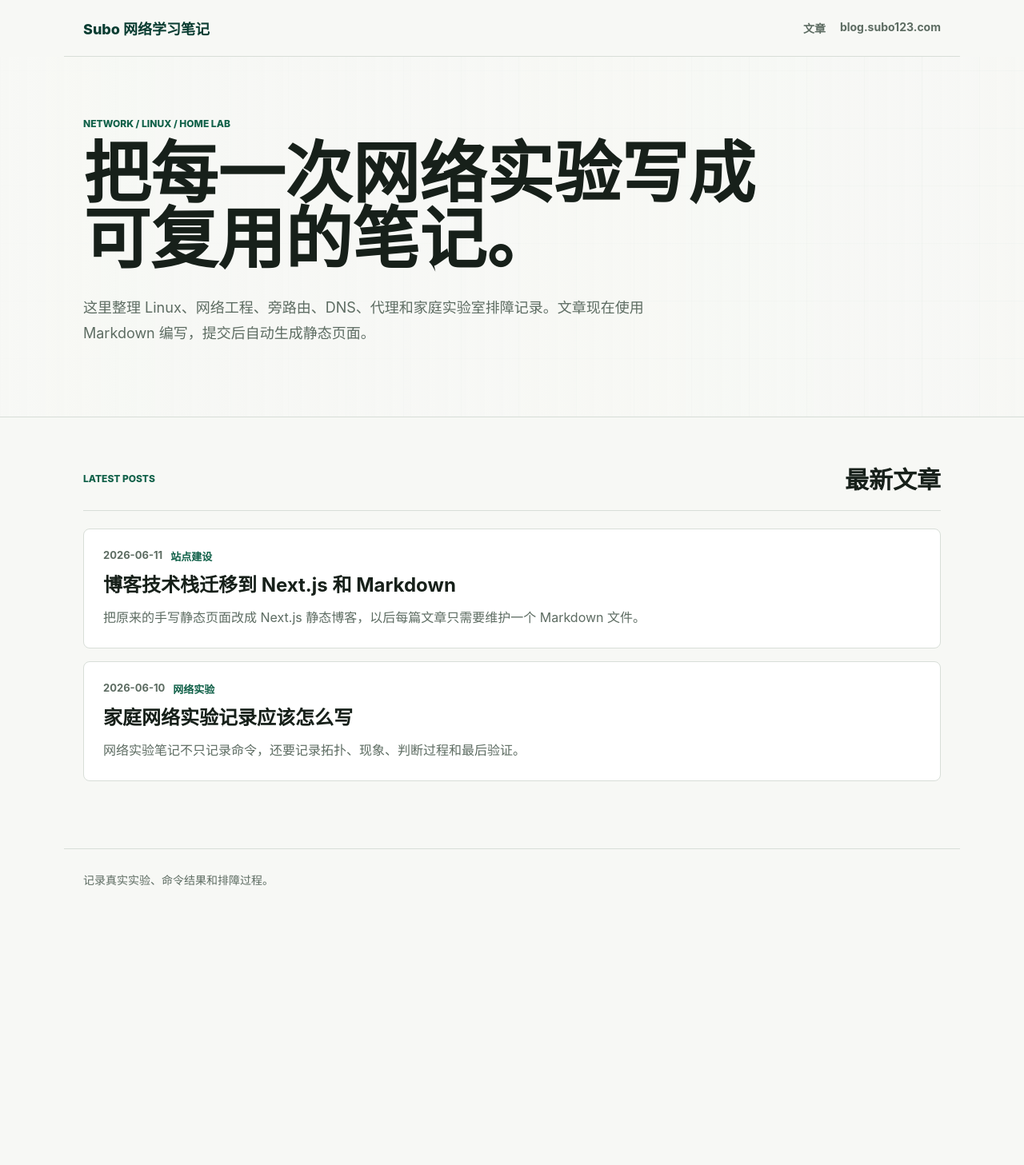
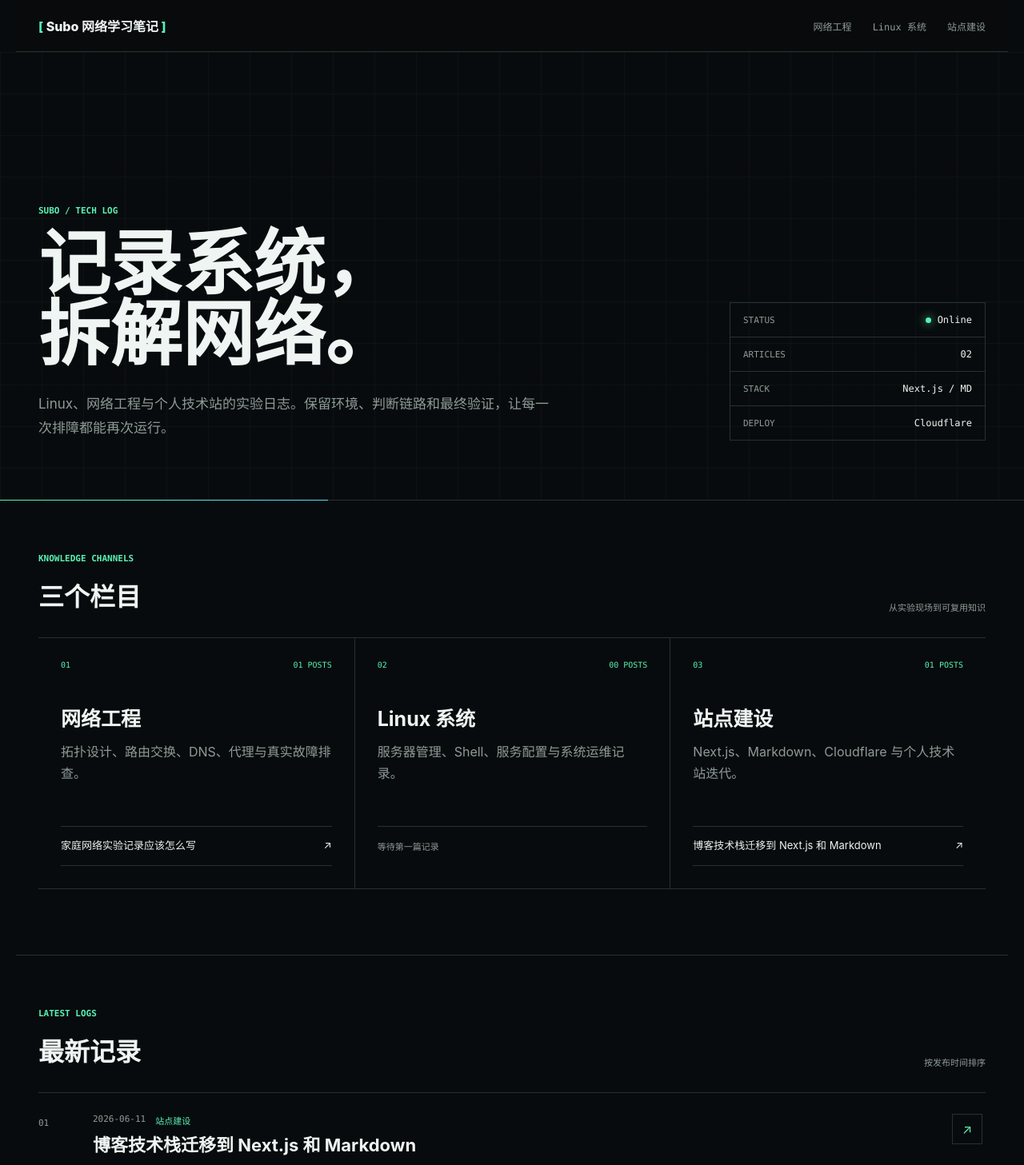
Before and after one commit to munk88/blog.subo123.com, a Next.js app: page / in a window 1280 px wide. Shown: the top 1457 px of the page at 80% size. Before the commit the page ends 1152 px from the top, so only its background shows below. Built offline with nearby package versions, Linux system fonts and the light colour scheme.

Commit message:
Redesign blog with three tech channels

```diff
--- a/app/globals.css
+++ b/app/globals.css
@@ -1,316 +1,161 @@
 :root {
-  --background: #f7f8f5;
-  --surface: #ffffff;
-  --surface-muted: #eef2ee;
-  --text: #17201a;
-  --muted: #5d6c62;
-  --line: #d8ded8;
-  --accent: #116149;
-  --accent-strong: #0a3d32;
-  --code-bg: #18221d;
-  --code-text: #edf7ef;
+  --background: #080b0d;
+  --surface: #0f1417;
+  --surface-raised: #151b1f;
+  --text: #eef5f2;
+  --muted: #8e9b96;
+  --line: #27312e;
+  --accent: #59f1b5;
+  --accent-cyan: #63d8ff;
+  --code-bg: #050708;
+  --code-text: #d9f7eb;
 }
 
-* {
-  box-sizing: border-box;
-}
+* { box-sizing: border-box; }
 
 html {
   background: var(--background);
   color: var(--text);
-  font-family:
-    Inter, ui-sans-serif, system-ui, -apple-system, BlinkMacSystemFont,
-    "Segoe UI", sans-serif;
+  font-family: Inter, ui-sans-serif, system-ui, -apple-system, BlinkMacSystemFont, "Segoe UI", sans-serif;
+  scroll-behavior: smooth;
 }
 
-body {
-  margin: 0;
-  min-height: 100vh;
-}
-
-a {
-  color: inherit;
-  text-decoration: none;
-}
+body { margin: 0; min-height: 100vh; }
+a { color: inherit; text-decoration: none; }
 
 .site-header {
   align-items: center;
+  background: rgba(8, 11, 13, 0.9);
   border-bottom: 1px solid var(--line);
   display: flex;
-  gap: 24px;
+  gap: 32px;
   justify-content: space-between;
   margin: 0 auto;
-  max-width: 1120px;
-  padding: 22px 24px;
+  max-width: 1240px;
+  padding: 20px 28px;
 }
 
-.brand {
-  color: var(--accent-strong);
-  font-size: 18px;
-  font-weight: 800;
-}
+.brand { font-size: 16px; font-weight: 800; }
+.brand::before { color: var(--accent); content: "[ "; }
+.brand::after { color: var(--accent); content: " ]"; }
 
-.site-header nav {
-  display: flex;
-  flex-wrap: wrap;
-  gap: 18px;
-  justify-content: flex-end;
-}
-
-.site-header nav a {
-  color: var(--muted);
-  font-size: 14px;
-  font-weight: 650;
-}
+.site-header nav { display: flex; flex-wrap: wrap; gap: 26px; justify-content: flex-end; }
+.site-header nav a { color: var(--muted); font-family: "SFMono-Regular", Consolas, monospace; font-size: 12px; }
+.site-header nav a:hover { color: var(--accent); }
 
 .hero {
   border-bottom: 1px solid var(--line);
   background:
-    linear-gradient(90deg, rgba(247, 248, 245, 0.96), rgba(247, 248, 245, 0.74)),
-    repeating-linear-gradient(
-      90deg,
-      rgba(17, 97, 73, 0.09) 0,
-      rgba(17, 97, 73, 0.09) 1px,
-      transparent 1px,
-      transparent 72px
-    ),
-    repeating-linear-gradient(
-      0deg,
-      rgba(17, 97, 73, 0.08) 0,
-      rgba(17, 97, 73, 0.08) 1px,
-      transparent 1px,
-      transparent 72px
-    );
+    linear-gradient(rgba(89, 241, 181, 0.035) 1px, transparent 1px),
+    linear-gradient(90deg, rgba(89, 241, 181, 0.035) 1px, transparent 1px);
+  background-size: 52px 52px;
+  position: relative;
+}
+
+.hero::after {
+  background: linear-gradient(90deg, var(--accent), var(--accent-cyan));
+  bottom: -1px;
+  content: "";
+  height: 1px;
+  left: 0;
+  position: absolute;
+  width: 32%;
 }
 
 .hero-inner {
+  align-items: flex-end;
+  display: grid;
+  gap: 72px;
+  grid-template-columns: minmax(0, 1fr) 320px;
   margin: 0 auto;
-  max-width: 1120px;
-  padding: 76px 24px 88px;
+  max-width: 1240px;
+  min-height: 560px;
+  padding: 84px 28px 74px;
 }
 
 .eyebrow {
   color: var(--accent);
-  font-size: 12px;
+  font-family: "SFMono-Regular", Consolas, monospace;
+  font-size: 11px;
   font-weight: 800;
   letter-spacing: 0;
-  margin: 0 0 14px;
-  text-transform: uppercase;
+  margin: 0 0 16px;
 }
 
-.hero h1 {
-  font-size: clamp(40px, 7vw, 84px);
-  line-height: 0.98;
-  margin: 0;
-  max-width: 900px;
+.hero h1 { font-size: clamp(52px, 7vw, 92px); line-height: 0.98; margin: 0; max-width: 780px; }
+.hero-copy { color: var(--muted); font-size: 17px; line-height: 1.8; margin: 28px 0 0; max-width: 650px; }
+
+.system-panel { border: 1px solid var(--line); margin: 0; }
+.system-panel div { align-items: center; border-bottom: 1px solid var(--line); display: flex; justify-content: space-between; padding: 14px 16px; }
+.system-panel div:last-child { border-bottom: 0; }
+.system-panel dt { color: var(--muted); font-family: "SFMono-Regular", Consolas, monospace; font-size: 11px; text-transform: uppercase; }
+.system-panel dd { font-family: "SFMono-Regular", Consolas, monospace; font-size: 12px; margin: 0; }
+.status-dot { background: var(--accent); border-radius: 50%; box-shadow: 0 0 12px var(--accent); display: inline-block; height: 7px; margin-right: 8px; width: 7px; }
+
+.channel-section, .content-section { margin: 0 auto; max-width: 1240px; padding: 66px 28px 82px; }
+.channel-section { border-bottom: 1px solid var(--line); }
+
+.section-heading { align-items: flex-end; display: flex; justify-content: space-between; margin-bottom: 30px; }
+.section-heading h2 { font-size: 32px; margin: 0; }
+.section-note { color: var(--muted); font-family: "SFMono-Regular", Consolas, monospace; font-size: 11px; margin: 0; }
+
+.channel-grid { border-bottom: 1px solid var(--line); border-top: 1px solid var(--line); display: grid; grid-template-columns: repeat(3, minmax(0, 1fr)); }
+.channel { min-width: 0; padding: 28px; }
+.channel + .channel { border-left: 1px solid var(--line); }
+.channel-topline { color: var(--accent); display: flex; font-family: "SFMono-Regular", Consolas, monospace; font-size: 10px; justify-content: space-between; }
+.channel h3 { font-size: 25px; margin: 42px 0 12px; }
+.channel > p { color: var(--muted); line-height: 1.7; margin: 0; min-height: 82px; }
+.channel-links { border-top: 1px solid var(--line); margin-top: 24px; }
+.channel-links a { align-items: center; border-bottom: 1px solid var(--line); display: flex; font-size: 13px; gap: 14px; justify-content: space-between; line-height: 1.5; padding: 14px 0; }
+.channel-links a:hover { color: var(--accent); }
+.channel-empty { color: var(--muted); display: block; font-family: "SFMono-Regular", Consolas, monospace; font-size: 11px; padding: 16px 0; }
+
+.post-list { border-top: 1px solid var(--line); display: grid; }
+.post-row { align-items: start; border-bottom: 1px solid var(--line); display: grid; gap: 26px; grid-template-columns: 42px minmax(0, 1fr) 42px; padding: 26px 0; }
+.post-index { color: var(--muted); font-family: "SFMono-Regular", Consolas, monospace; font-size: 11px; padding-top: 5px; }
+.post-row h3 { font-size: 22px; line-height: 1.3; margin: 9px 0 8px; }
+.post-row h3 a:hover { color: var(--accent); }
+.post-row p { color: var(--muted); line-height: 1.7; margin: 0; max-width: 760px; }
+.post-arrow { align-items: center; border: 1px solid var(--line); color: var(--accent); display: flex; height: 38px; justify-content: center; width: 38px; }
+.post-arrow:hover { background: var(--accent); color: var(--background); }
+
+.post-meta, .article-meta { color: var(--muted); display: flex; flex-wrap: wrap; font-family: "SFMono-Regular", Consolas, monospace; font-size: 11px; gap: 12px; }
+.post-meta span, .article-meta span { color: var(--accent); }
+
+.article-shell { margin: 0 auto; max-width: 900px; padding: 52px 28px 92px; }
+.back-link { color: var(--accent); display: inline-block; font-family: "SFMono-Regular", Consolas, monospace; font-size: 12px; margin-bottom: 28px; }
+.article { border-top: 1px solid var(--line); padding: 44px 0; }
+.article h1 { font-size: clamp(38px, 6vw, 64px); line-height: 1.08; margin: 18px 0; }
+.article-summary { border-bottom: 1px solid var(--line); color: var(--muted); font-size: 18px; line-height: 1.75; margin: 0 0 38px; padding-bottom: 30px; }
+.markdown { color: #cbd5d1; font-size: 17px; line-height: 1.85; }
+.markdown h2 { color: var(--text); font-size: 28px; line-height: 1.28; margin: 44px 0 14px; }
+.markdown h3 { color: var(--text); font-size: 22px; margin: 30px 0 12px; }
+.markdown p, .markdown ul, .markdown ol { margin: 0 0 20px; }
+.markdown li { margin: 8px 0; }
+.markdown a { color: var(--accent); font-weight: 700; text-decoration: underline; text-underline-offset: 3px; }
+.markdown code { background: var(--surface-raised); border: 1px solid var(--line); border-radius: 4px; font-family: "SFMono-Regular", Consolas, monospace; font-size: 0.9em; padding: 2px 5px; }
+.markdown pre { background: var(--code-bg); border: 1px solid var(--line); border-radius: 6px; color: var(--code-text); overflow-x: auto; padding: 20px; }
+.markdown pre code { background: transparent; border: 0; color: inherit; padding: 0; }
+.markdown blockquote { border-left: 3px solid var(--accent); color: var(--muted); margin: 28px 0; padding-left: 18px; }
+
+.site-footer { border-top: 1px solid var(--line); color: var(--muted); display: flex; font-family: "SFMono-Regular", Consolas, monospace; font-size: 11px; justify-content: space-between; margin: 0 auto; max-width: 1240px; padding: 28px; }
+
+@media (max-width: 820px) {
+  .hero-inner { align-items: stretch; gap: 44px; grid-template-columns: 1fr; min-height: 0; padding-bottom: 58px; padding-top: 64px; }
+  .system-panel { max-width: none; }
+  .channel-grid { grid-template-columns: 1fr; }
+  .channel + .channel { border-left: 0; border-top: 1px solid var(--line); }
+  .channel > p { min-height: 0; }
 }
 
-.hero-copy {
-  color: var(--muted);
-  font-size: 18px;
-  line-height: 1.8;
-  margin: 28px 0 0;
-  max-width: 760px;
+@media (max-width: 620px) {
+  .site-header { align-items: flex-start; flex-direction: column; padding: 18px 20px; }
+  .site-header nav { gap: 16px; justify-content: flex-start; }
+  .hero-inner, .channel-section, .content-section, .article-shell { padding-left: 20px; padding-right: 20px; }
+  .hero h1 { font-size: 48px; }
+  .section-heading { align-items: flex-start; flex-direction: column; gap: 10px; }
+  .channel { padding: 24px 0; }
+  .post-row { gap: 14px; grid-template-columns: 28px minmax(0, 1fr); }
+  .post-arrow { display: none; }
+  .site-footer { flex-direction: column; gap: 8px; padding: 24px 20px; }
 }
-
-.content-section {
-  margin: 0 auto;
-  max-width: 1120px;
-  padding: 54px 24px 84px;
-}
-
-.section-heading {
-  align-items: flex-end;
-  border-bottom: 1px solid var(--line);
-  display: flex;
-  justify-content: space-between;
-  margin-bottom: 22px;
-  padding-bottom: 18px;
-}
-
-.section-heading h2 {
-  font-size: 30px;
-  margin: 0;
-}
-
-.post-list {
-  display: grid;
-  gap: 16px;
-}
-
-.post-card {
-  background: var(--surface);
-  border: 1px solid var(--line);
-  border-radius: 8px;
-  padding: 24px;
-}
-
-.post-card h3 {
-  font-size: 24px;
-  line-height: 1.28;
-  margin: 12px 0 10px;
-}
-
-.post-card h3 a:hover {
-  color: var(--accent);
-}
-
-.post-card p {
-  color: var(--muted);
-  line-height: 1.75;
-  margin: 0;
-}
-
-.post-meta,
-.article-meta {
-  color: var(--muted);
-  display: flex;
-  flex-wrap: wrap;
-  font-size: 13px;
-  font-weight: 700;
-  gap: 10px;
-}
-
-.post-meta span,
-.article-meta span {
-  color: var(--accent);
-}
-
-.article-shell {
-  margin: 0 auto;
-  max-width: 860px;
-  padding: 42px 24px 84px;
-}
-
-.back-link {
-  color: var(--accent);
-  display: inline-block;
-  font-size: 14px;
-  font-weight: 800;
-  margin-bottom: 28px;
-}
-
-.article {
-  background: var(--surface);
-  border: 1px solid var(--line);
-  border-radius: 8px;
-  padding: clamp(28px, 6vw, 56px);
-}
-
-.article h1 {
-  font-size: clamp(34px, 6vw, 56px);
-  line-height: 1.08;
-  margin: 16px 0 16px;
-}
-
-.article-summary {
-  border-bottom: 1px solid var(--line);
-  color: var(--muted);
-  font-size: 18px;
-  line-height: 1.75;
-  margin: 0 0 34px;
-  padding-bottom: 28px;
-}
-
-.markdown {
-  color: #263129;
-  font-size: 17px;
-  line-height: 1.85;
-}
-
-.markdown h2 {
-  color: var(--text);
-  font-size: 28px;
-  line-height: 1.28;
-  margin: 42px 0 14px;
-}
-
-.markdown h3 {
-  color: var(--text);
-  font-size: 22px;
-  margin: 30px 0 12px;
-}
-
-.markdown p,
-.markdown ul,
-.markdown ol {
-  margin: 0 0 20px;
-}
-
-.markdown li {
-  margin: 8px 0;
-}
-
-.markdown a {
-  color: var(--accent);
-  font-weight: 700;
-  text-decoration: underline;
-  text-underline-offset: 3px;
-}
-
-.markdown code {
-  background: var(--surface-muted);
-  border: 1px solid var(--line);
-  border-radius: 5px;
-  font-family: "SFMono-Regular", Consolas, "Liberation Mono", monospace;
-  font-size: 0.9em;
-  padding: 2px 5px;
-}
-
-.markdown pre {
-  background: var(--code-bg);
-  border-radius: 8px;
-  color: var(--code-text);
-  overflow-x: auto;
-  padding: 18px;
-}
-
-.markdown pre code {
-  background: transparent;
-  border: 0;
-  color: inherit;
-  padding: 0;
-}
-
-.markdown blockquote {
-  border-left: 4px solid var(--accent);
-  color: var(--muted);
-  margin: 28px 0;
-  padding-left: 18px;
-}
-
-.site-footer {
-  border-top: 1px solid var(--line);
-  color: var(--muted);
-  font-size: 14px;
-  margin: 0 auto;
-  max-width: 1120px;
-  padding: 28px 24px 42px;
-}
-
-@media (max-width: 700px) {
-  .site-header {
-    align-items: flex-start;
-    flex-direction: column;
-  }
-
-  .site-header nav {
-    justify-content: flex-start;
-  }
-
-  .hero-inner {
-    padding: 54px 20px 64px;
-  }
-
-  .content-section,
-  .article-shell {
-    padding-left: 20px;
-    padding-right: 20px;
-  }
-
-  .section-heading {
-    align-items: flex-start;
-    flex-direction: column;
-    gap: 4px;
-  }
-}
--- a/app/layout.tsx
+++ b/app/layout.tsx
@@ -20,12 +20,14 @@ export default function RootLayout({
             Subo 网络学习笔记
           </Link>
           <nav aria-label="主导航">
-            <Link href="/">文章</Link>
-            <a href="https://blog.subo123.com">blog.subo123.com</a>
+            <Link href="/#network">网络工程</Link>
+            <Link href="/#linux">Linux 系统</Link>
+            <Link href="/#building">站点建设</Link>
           </nav>
         </header>
         {children}
         <footer className="site-footer">
+          <span>SUBO TECH LOG</span>
           <span>记录真实实验、命令结果和排障过程。</span>
         </footer>
       </body>
--- a/app/page.tsx
+++ b/app/page.tsx
@@ -1,5 +1,29 @@
 import Link from "next/link";
 import { getAllPosts } from "@/lib/posts";
+
+const channels = [
+  {
+    id: "network",
+    index: "01",
+    title: "网络工程",
+    description: "拓扑设计、路由交换、DNS、代理与真实故障排查。",
+    categories: ["网络工程", "网络实验"]
+  },
+  {
+    id: "linux",
+    index: "02",
+    title: "Linux 系统",
+    description: "服务器管理、Shell、服务配置与系统运维记录。",
+    categories: ["Linux 系统", "Linux"]
+  },
+  {
+    id: "building",
+    index: "03",
+    title: "站点建设",
+    description: "Next.js、Markdown、Cloudflare 与个人技术站迭代。",
+    categories: ["站点建设"]
+  }
+] as const;
 
 export default function Home() {
   const posts = getAllPosts();
@@ -8,31 +32,99 @@ export default function Home() {
     <main>
       <section className="hero">
         <div className="hero-inner">
-          <p className="eyebrow">Network / Linux / Home Lab</p>
-          <h1>把每一次网络实验写成可复用的笔记。</h1>
+          <div className="hero-copy-block">
+            <p className="eyebrow">SUBO / TECH LOG</p>
+            <h1>记录系统，<br />拆解网络。</h1>
             <p className="hero-copy">
-            这里整理 Linux、网络工程、旁路由、DNS、代理和家庭实验室排障记录。文章现在使用 Markdown 编写，提交后自动生成静态页面。
+              Linux、网络工程与个人技术站的实验日志。保留环境、判断链路和最终验证，让每一次排障都能再次运行。
             </p>
+          </div>
+          <dl className="system-panel" aria-label="站点信息">
+            <div>
+              <dt>Status</dt>
+              <dd><span className="status-dot" />Online</dd>
+            </div>
+            <div>
+              <dt>Articles</dt>
+              <dd>{String(posts.length).padStart(2, "0")}</dd>
+            </div>
+            <div>
+              <dt>Stack</dt>
+              <dd>Next.js / MD</dd>
+            </div>
+            <div>
+              <dt>Deploy</dt>
+              <dd>Cloudflare</dd>
+            </div>
+          </dl>
+        </div>
+      </section>
+
+      <section className="channel-section" aria-labelledby="channels-title">
+        <div className="section-heading">
+          <div>
+            <p className="eyebrow">KNOWLEDGE CHANNELS</p>
+            <h2 id="channels-title">三个栏目</h2>
+          </div>
+          <p className="section-note">从实验现场到可复用知识</p>
+        </div>
+
+        <div className="channel-grid">
+          {channels.map((channel) => {
+            const channelPosts = posts.filter((post) =>
+              channel.categories.includes(post.category as never)
+            );
+
+            return (
+              <section className="channel" id={channel.id} key={channel.id}>
+                <div className="channel-topline">
+                  <span>{channel.index}</span>
+                  <span>{String(channelPosts.length).padStart(2, "0")} POSTS</span>
+                </div>
+                <h3>{channel.title}</h3>
+                <p>{channel.description}</p>
+                <div className="channel-links">
+                  {channelPosts.length > 0 ? (
+                    channelPosts.slice(0, 3).map((post) => (
+                      <Link href={`/posts/${post.slug}`} key={post.slug}>
+                        <span>{post.title}</span>
+                        <span aria-hidden="true">↗</span>
+                      </Link>
+                    ))
+                  ) : (
+                    <span className="channel-empty">等待第一篇记录</span>
+                  )}
+                </div>
+              </section>
+            );
+          })}
         </div>
       </section>
 
       <section className="content-section" aria-labelledby="latest-posts">
         <div className="section-heading">
-          <p className="eyebrow">Latest Posts</p>
-          <h2 id="latest-posts">最新文章</h2>
+          <div>
+            <p className="eyebrow">LATEST LOGS</p>
+            <h2 id="latest-posts">最新记录</h2>
+          </div>
+          <p className="section-note">按发布时间排序</p>
         </div>
 
         <div className="post-list">
-          {posts.map((post) => (
-            <article className="post-card" key={post.slug}>
+          {posts.map((post, index) => (
+            <article className="post-row" key={post.slug}>
+              <span className="post-index">{String(index + 1).padStart(2, "0")}</span>
+              <div>
                 <div className="post-meta">
                   <time dateTime={post.date}>{post.date}</time>
                   <span>{post.category}</span>
                 </div>
-              <h3>
-                <Link href={`/posts/${post.slug}`}>{post.title}</Link>
-              </h3>
+                <h3><Link href={`/posts/${post.slug}`}>{post.title}</Link></h3>
                 <p>{post.summary}</p>
+              </div>
+              <Link className="post-arrow" href={`/posts/${post.slug}`} aria-label={`阅读：${post.title}`}>
+                ↗
+              </Link>
             </article>
           ))}
         </div>
--- a/content/posts/linux-network-lab-notes.md
+++ b/content/posts/linux-network-lab-notes.md
@@ -1,7 +1,7 @@
 ---
 title: "家庭网络实验记录应该怎么写"
 date: "2026-06-10"
-category: "网络实验"
+category: "网络工程"
 summary: "网络实验笔记不只记录命令，还要记录拓扑、现象、判断过程和最后验证。"
 ---
 
```
Also changed, not shown: 1 other file (tests, documents, lock files or other folders). Lines whose indentation alone changed are shown as unchanged.
